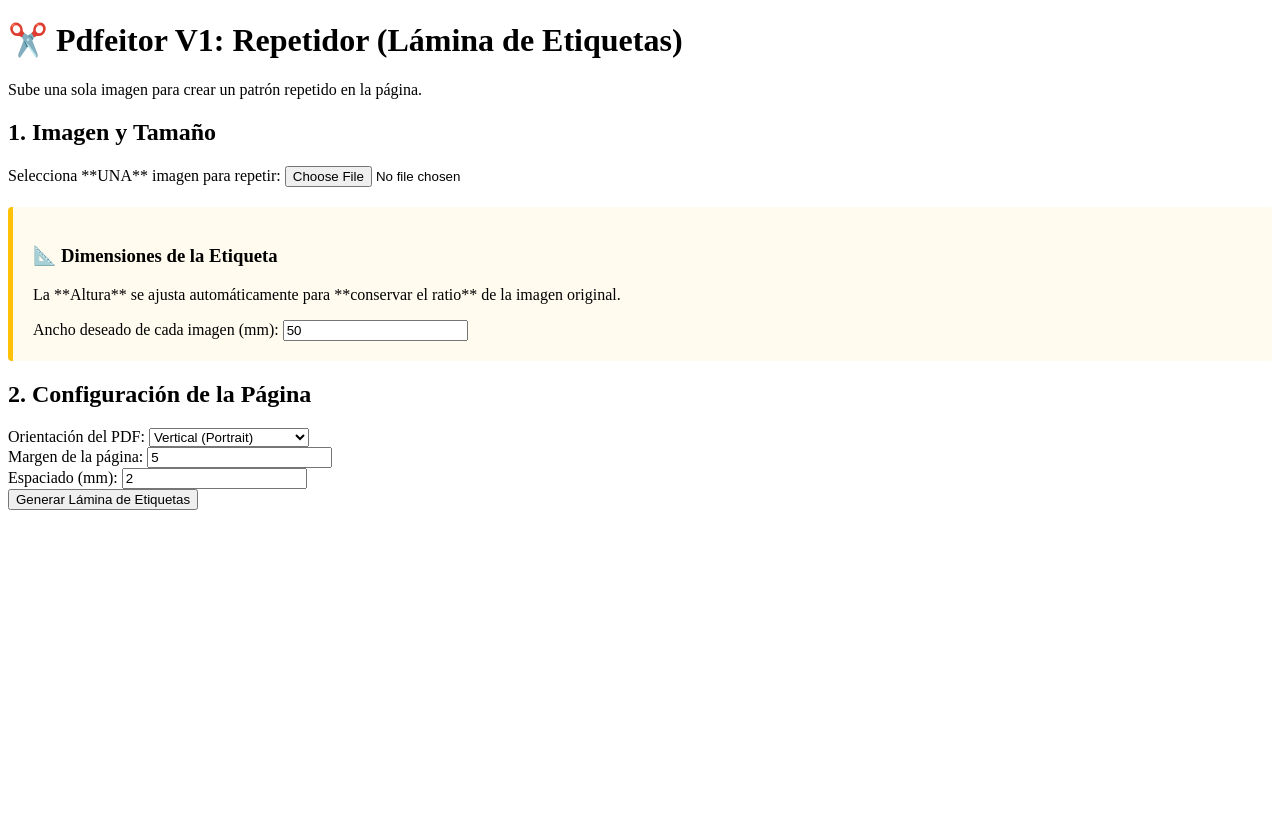
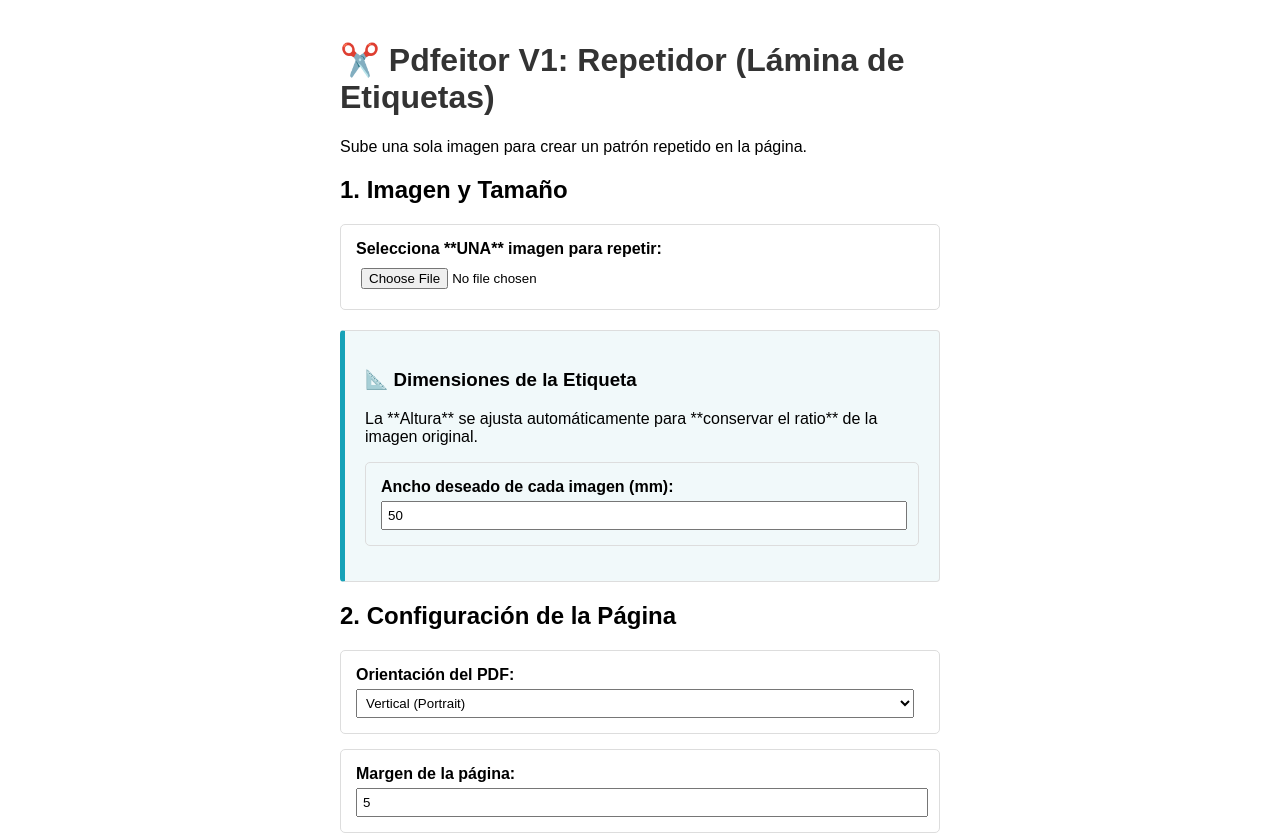
Before and after one commit to rogithub/pdfeitor-v1, a website: page public/repetidor.html in a window 1280 px wide. Shown: the top 836 px of the page. Before the commit the page ends 800 px from the top, so only its background shows below. Drawn offline with Linux system fonts and the light colour scheme.

Commit message:
repetidor estilos

```diff
--- a/public/repetidor.html
+++ b/public/repetidor.html
@@ -5,8 +5,14 @@
     <meta name="viewport" content="width=device-width, initial-scale=1.0">
     <title>Pdfeitor V1: Repetidor de Imágenes (Etiquetas)</title>
     <style>
-        /* ... (Estilos similares a tu formulario original) ... */
-        .config-box { border-left: 5px solid #ffc107; padding-left: 15px; margin-top: 20px; background-color: #fffbef; padding: 20px; border-radius: 4px; }
+        body { font-family: sans-serif; padding: 20px; max-width: 600px; margin: auto; }
+        h1 { color: #333; }
+        form div { margin-bottom: 15px; border: 1px solid #ddd; padding: 15px; border-radius: 5px;}
+        label { display: block; margin-bottom: 5px; font-weight: bold; }
+        input[type="file"], input[type="number"], select { display: block; margin-top: 5px; width: calc(100% - 10px); padding: 5px; }
+        button { padding: 10px 20px; background-color: #28a745; color: white; border: none; border-radius: 5px; cursor: pointer; font-size: 1em; }
+        button:hover { background-color: #218838; }
+        .config-box { border-left: 5px solid #17a2b8; padding-left: 15px; margin-top: 20px; background-color: #f1f9fa; padding: 20px; border-radius: 4px; }
     </style>
 </head>
 <body>
```
